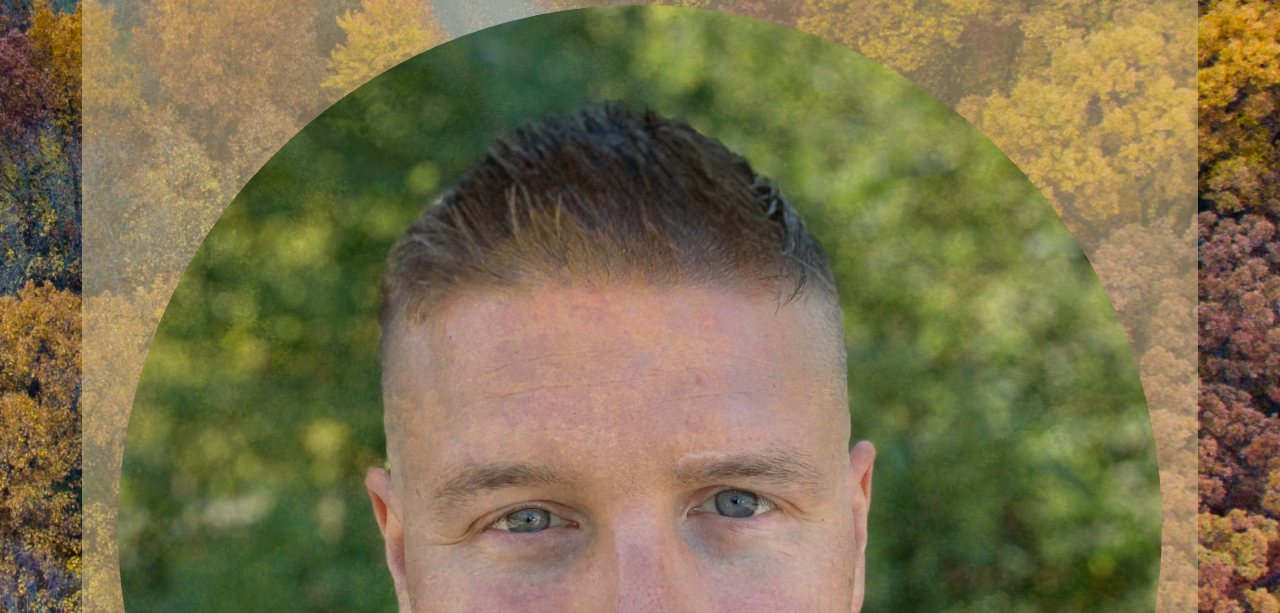
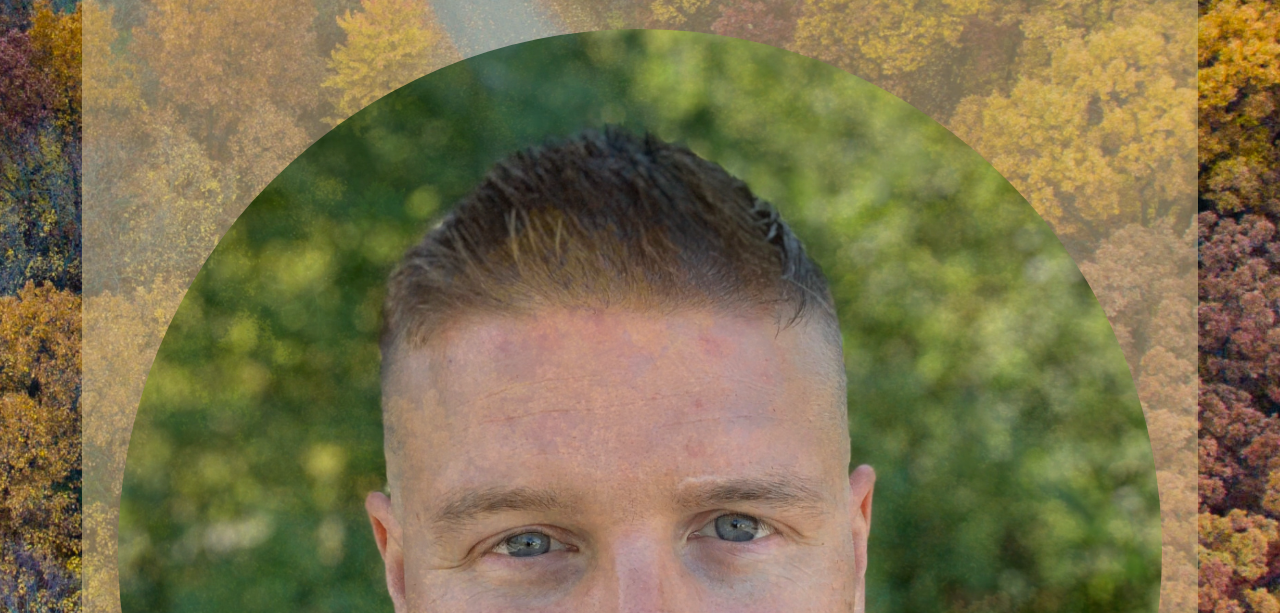
Before and after one commit to bjorntirsen/portfolio-1, a website: page docs/index.html in a window 1280 px wide. Shown: the part 187-800 px from the top of the page. Drawn offline with nearby package versions, Linux system fonts and the light colour scheme.

Commit message:
Testing layout landing page

```diff
--- a/docs/index.html
+++ b/docs/index.html
@@ -16,7 +16,7 @@
 		<!-- Background Pseudo Element -->
 		<div class="wrapper-background bg zoom"></div>
 		<!-- Landing Page Content -->
-        <div id="swup" class="transition-slide wrapper-content container">
+        <div class="py-4 transition-slide wrapper-content container">
 			<div class="row h-100">
 				<div class="col my-auto">
 					<main id="landing_container" class="container bg-light slow-fade85">
```
